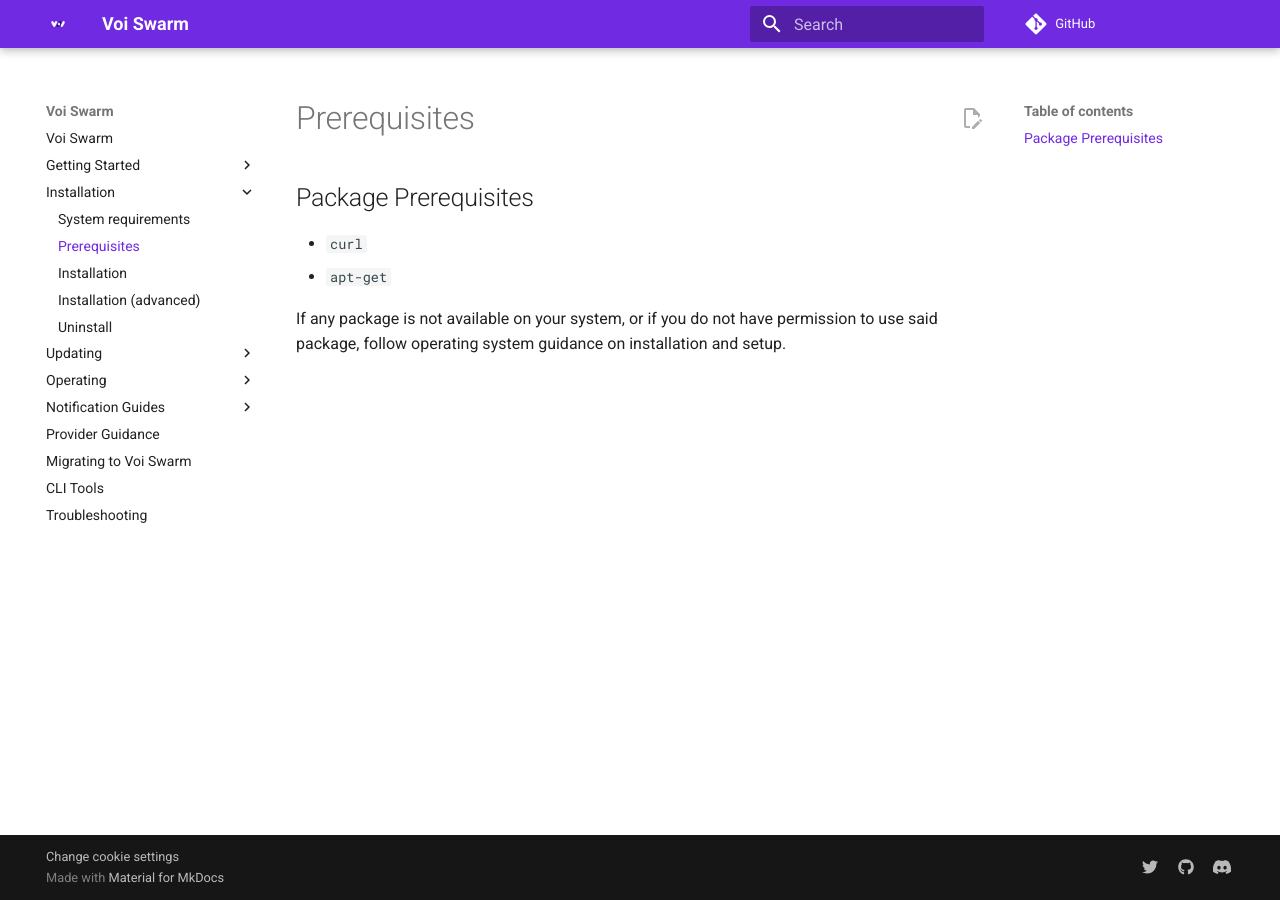
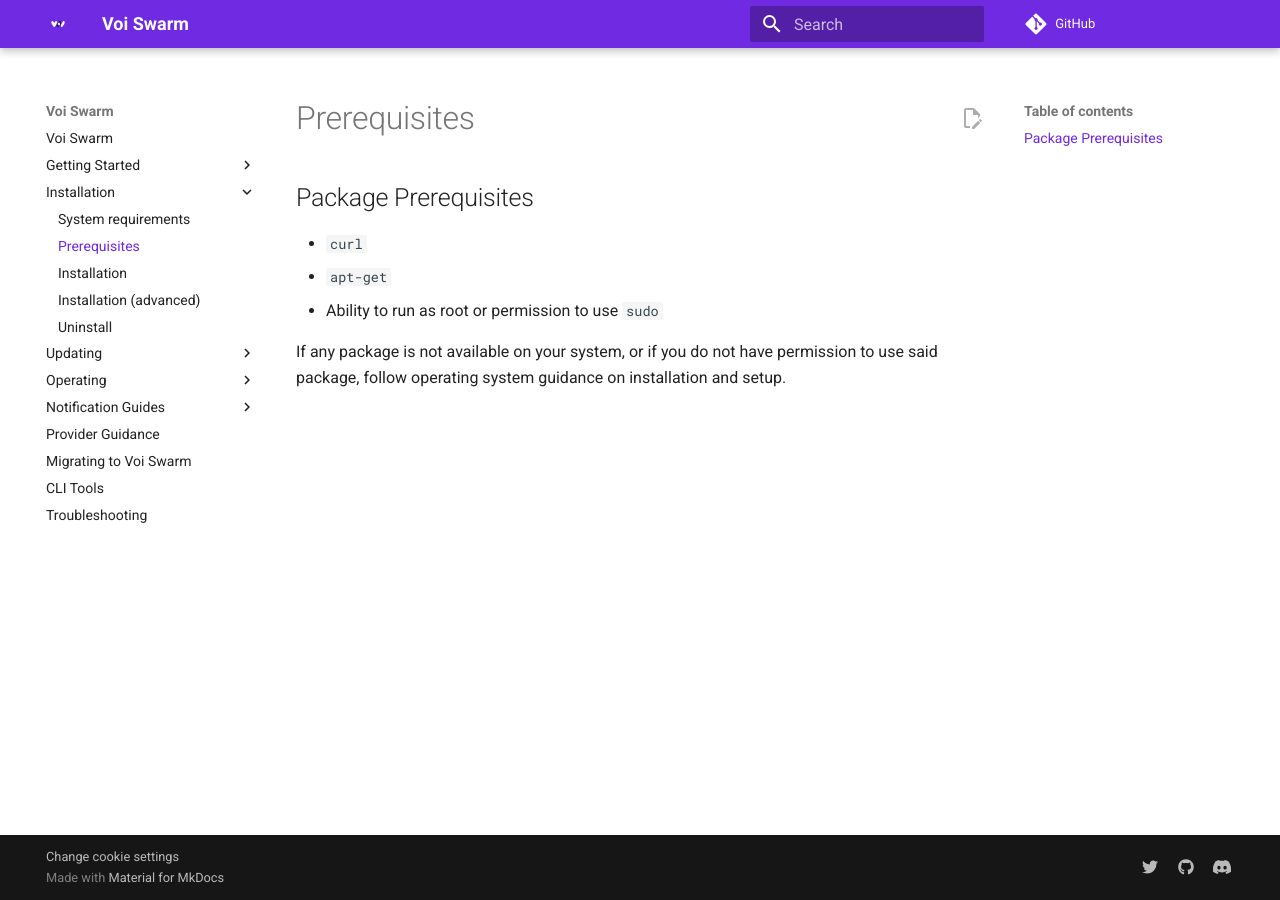
Before and after one commit to VoiNetwork/voi-swarm, an MkDocs documentation site: the page built from docs/installation/prerequisites.md, in a window 1280 px wide. Built offline with MkDocs 1.6.1 and Material for MkDocs 9.7.7, drawn with Linux system fonts in a browser that asks for light colours; plug-ins that fetch from the network failed and are left out; comment, search, counter and statistics services are not loaded.

Commit message:
Add ability to be root / use sudo on prerequisites page

```diff
--- a/docs/installation/prerequisites.md
+++ b/docs/installation/prerequisites.md
@@ -4,6 +4,7 @@
 
 - `curl`
 - `apt-get`
+- Ability to run as root or permission to use `sudo`
 
 If any package is not available on your system, or if you do not have permission to use said package, follow operating
 system guidance on installation and setup.
```
